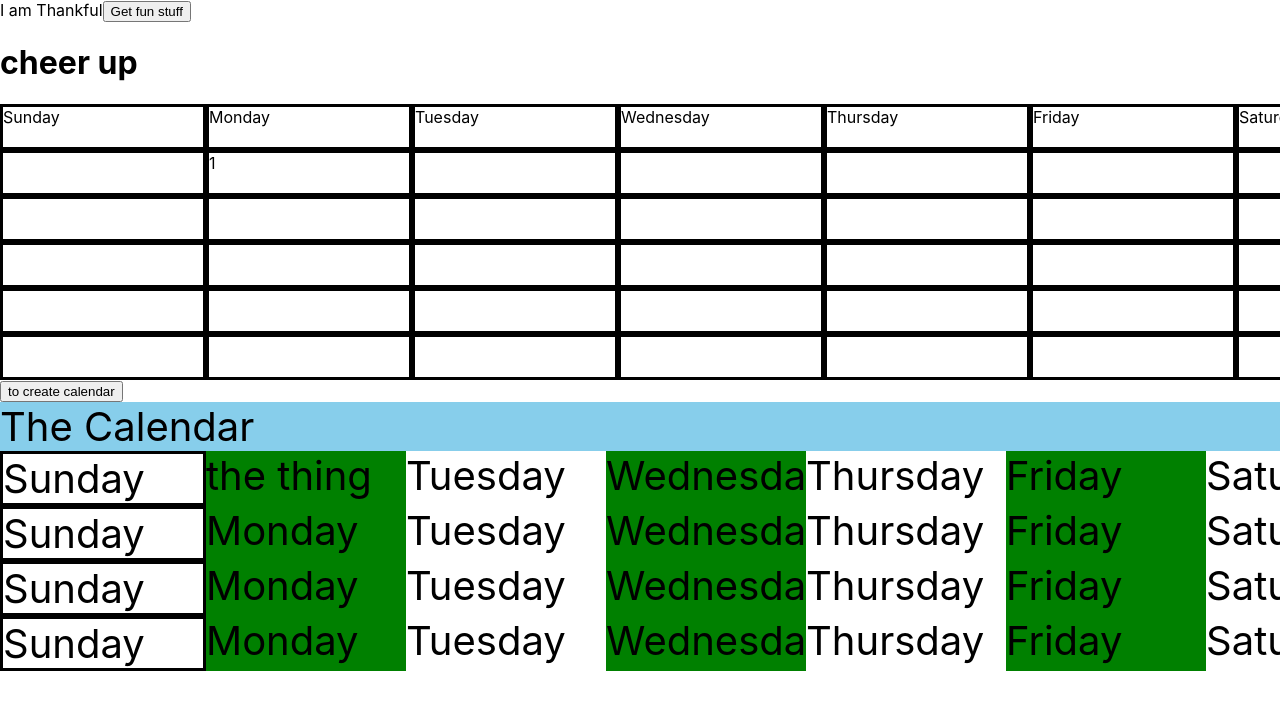
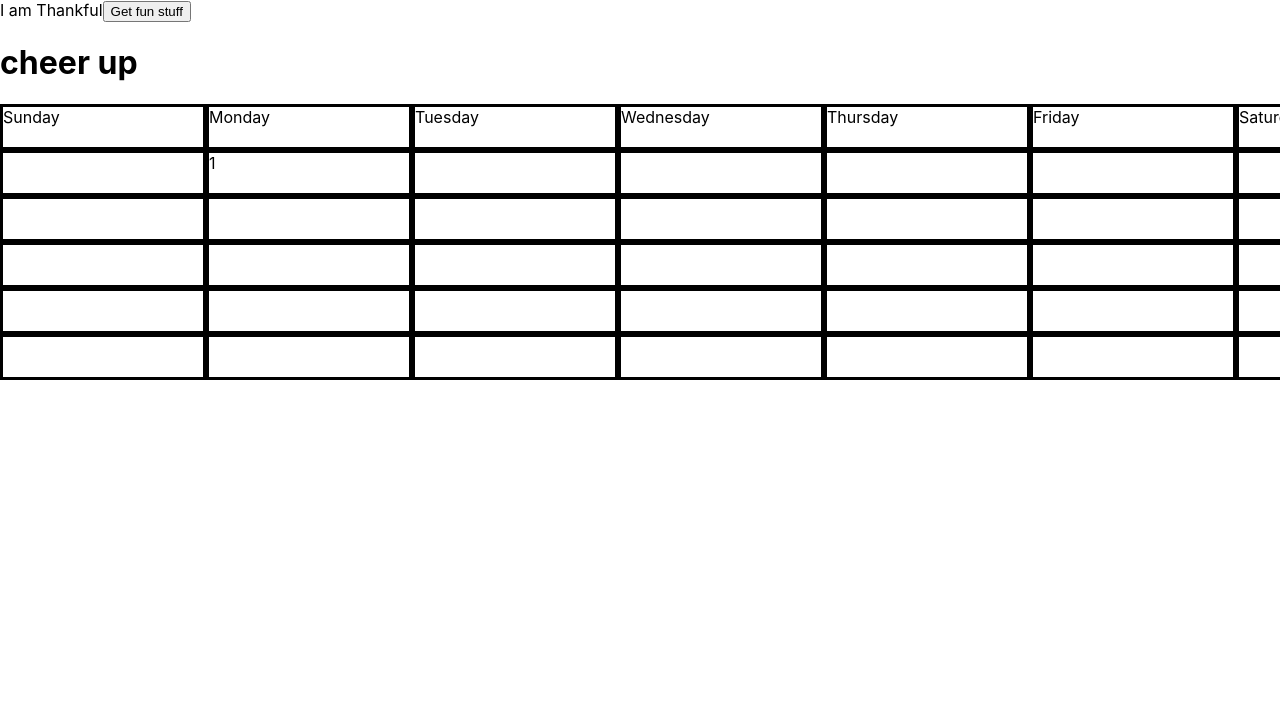
Before and after one commit to eric-burr/Thankful, a React (Create React App) app: page / in a window 1280 px wide. Shown: the top 710 px of the page. Built offline with nearby package versions, Linux system fonts and the light colour scheme.

Commit message:
clean up calendartwo component

```diff
--- a/src/App.js
+++ b/src/App.js
@@ -1,7 +1,6 @@
 import Header from './components/Header'
 import Needhelp from './components/Needhelp'
 import Calendar from './components/Calandar'
-import Calendartwo from './components/Calendartwo'
 
 
 function App() {
@@ -12,7 +11,6 @@ function App() {
       <Header />
       <Needhelp />
       <Calendar />
-      <Calendartwo />
     </div>
   );
 }
--- a/src/components/Calandar.js
+++ b/src/components/Calandar.js
@@ -9,6 +9,7 @@ function Calandar() {
   var date = new Date();
   var firstDay = new Date(date.getFullYear(), date.getMonth(), 1);
   var firstdayofmonth = firstDay.getDay();
+  var lastDay = new Date(date.getFullYear(), date.getMonth() +1, 0);
 
   const dates = [0]
   let first = 0
--- a/src/components/Calendartwo.js
+++ /dev/null
@@ -1,84 +0,0 @@
-import React, { Component } from 'react'
-import '../calendar.css'
-
-export class Calendartwo extends Component {
-    state = {
-        calendar: [],
-        months: ["Jan", "Feb", "Mar", "Apr", "May", "Jun", "Jul", "Aug", "Sep", "Oct", "Nov", "Dec"],
-        day: "the thing"
-    }
-
-
-
-    createcalendar = () => {
-        var date = new Date();
-        var firstDay = new Date(date.getFullYear(), date.getMonth(), 1);
-        var firstdayofmonth = firstDay.getDay();
-        console.log('first day of month', firstdayofmonth)
-        console.log('first day is', firstDay)
-        var lastDay = new Date(date.getFullYear(), date.getMonth() +1, 0);
-        console.log('last day is', lastDay.getDay())
-        for(let i = 0; i<=6; i++) {
-            if(firstdayofmonth === i) {
-                console.log('a match', i)
-                console.log('firstday', firstdayofmonth)
-                this.setState({
-                    day: i
-                })
-            } else console.log('no dice')
-        }
-    }
-
-
-    render() {
-        return (
-            <div>
-                <button onClick={this.createcalendar}>to create calendar</button>
-                <div className="month">
-                    <div className="header">The Calendar</div>
-                    <div className="week" style={{background: 'LightSkyBlue'}}>
-                        <div className="sunday">Sunday</div>
-                        <div className="monday">{this.state.day}</div>
-                        <div className="tuesday">Tuesday</div>
-                        <div className="wednesday">Wednesday</div>
-                        <div className="thursday">Thursday</div>
-                        <div className="friday">Friday</div>
-                        <div className="saturday">Saturday</div>
-                    </div>
-
-                    <div className="week" style={{background: 'LightSalmon'}}>
-                        <div className="sunday">Sunday</div>
-                        <div className="monday">Monday</div>
-                        <div className="tuesday">Tuesday</div>
-                        <div className="wednesday">Wednesday</div>
-                        <div className="thursday">Thursday</div>
-                        <div className="friday">Friday</div>
-                        <div className="saturday">Saturday</div>
-                    </div>
-                    <div className="week" style={{background: 'PaleTurquoise'}}>
-                        <div className="sunday">Sunday</div>
-                        <div className="monday">Monday</div>
-                        <div className="tuesday">Tuesday</div>
-                        <div className="wednesday">Wednesday</div>
-                        <div className="thursday">Thursday</div>
-                        <div className="friday">Friday</div>
-                        <div className="saturday">Saturday</div>
-                    </div>
-                    <div className="week" style={{background: 'LightPink'}}>
-                        <div className="sunday">Sunday</div>
-                        <div className="monday">Monday</div>
-                        <div className="tuesday">Tuesday</div>
-                        <div className="wednesday">Wednesday</div>
-                        <div className="thursday">Thursday</div>
-                        <div className="friday">Friday</div>
-                        <div className="saturday">Saturday</div>
-                    </div>
-
-                </div>
-            </div>
-        )
-    }
-}
-
-
-export default Calendartwo
--- a/src/components/Week.js
+++ b/src/components/Week.js
@@ -5,7 +5,8 @@ export default function Week(props) {
     var date = new Date();
     var firstDay = new Date(date.getFullYear(), date.getMonth(), 1);
     var firstdayofmonth = firstDay.getDay();
-
+   let currentMonth = date.getMonth();
+   console.log('currentmonth', currentMonth)
 
     return (
         <div>
@@ -20,7 +21,7 @@ export default function Week(props) {
               {firstdayofmonth}
           </div>
           :
-          <div className='sunday'></div>
+          <div key={index} className='sunday'></div>
             })}
             </div>
         </div>
```
